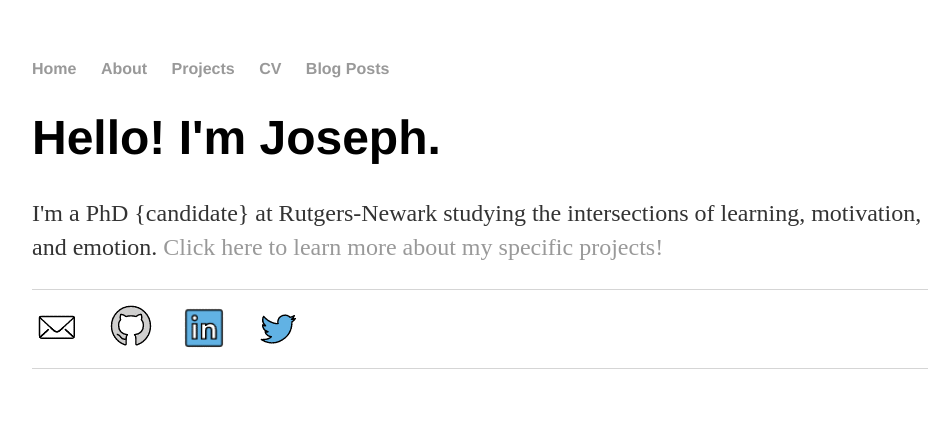
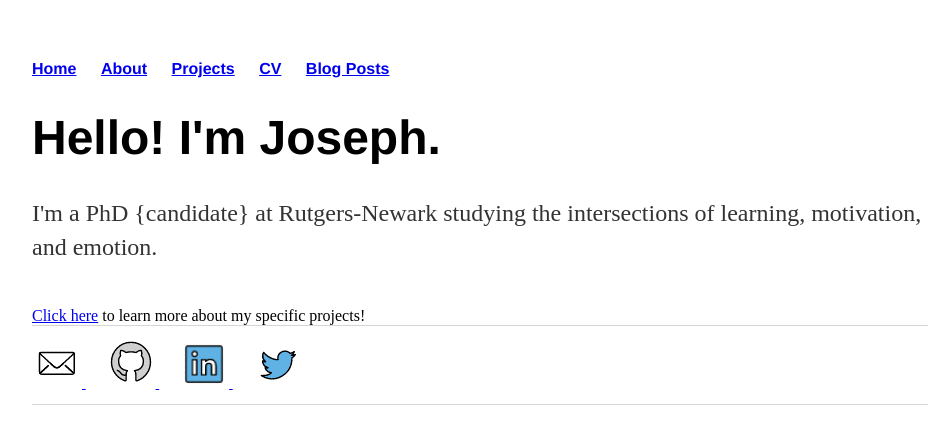
Before and after one commit to ColantonioLearn/ColantonioLearn.github.io, a Jekyll site: the page built from index.html, in a window 1280 px wide. Shown: the top 444 px of the page, without its empty margins (160-1111 px from the left). Built offline with Jekyll 4.4.1, drawn with Linux system fonts in a browser that asks for light colours.

Commit message:
home fix 1

```diff
--- a/css/main.css
+++ b/css/main.css
@@ -21,8 +21,7 @@ nav ul li, footer ul li {
     margin-right: 20px;
 }
 a {
-    text-decoration: none;
-    color: #999;
+    text-decoration: underline;
 }
 h1 {
     font-size: 3em;
--- a/index.html
+++ b/index.html
@@ -5,7 +5,8 @@ title: Joseph A. Colantonio II
 <body>
 <div class="blurb">
 	<h1>Hello! I'm Joseph.</h1>
-	<p>I'm a PhD {candidate} at Rutgers-Newark studying the intersections of learning, motivation, and emotion. <a href="/about">Click here to learn more about my specific projects!</a></p>
+	<p>I'm a PhD {candidate} at Rutgers-Newark studying the intersections of learning, motivation, and emotion. </p>
+	<br/><a href="/about">Click here</a> to learn more about my specific projects!
 </div><!-- /.blurb -->
 <footer>
 		<ul>
```
